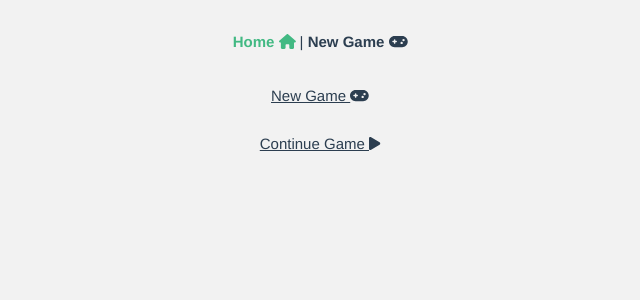
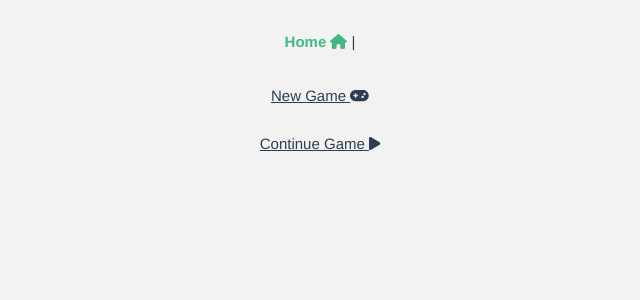
Before and after one commit to Hydrocynus/geomory, a Vue app: page / in a window 1280 px wide. Shown: the top 300 px of the page, without its empty margins (320-960 px from the left). Built offline with nearby package versions, Linux system fonts and the light colour scheme.

Commit message:
new game raus aus app

```diff
--- a/src/App.vue
+++ b/src/App.vue
@@ -1,7 +1,6 @@
 <template>
   <nav>
     <router-link :to="{name:'home'}">Home <i class="fas fa-house"></i></router-link> |
-    <router-link :to="{name:'newgame'}">New Game <i class="fa-solid fa-gamepad"></i></router-link>
 
     <!-- <router-link to="/about">About</router-link> -->
   </nav>
```
